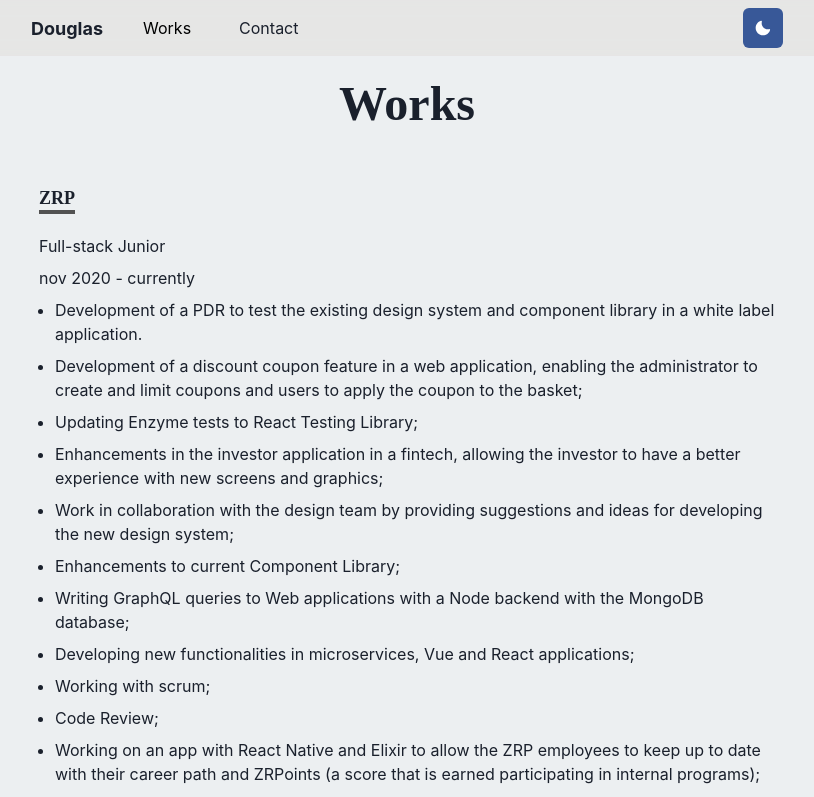
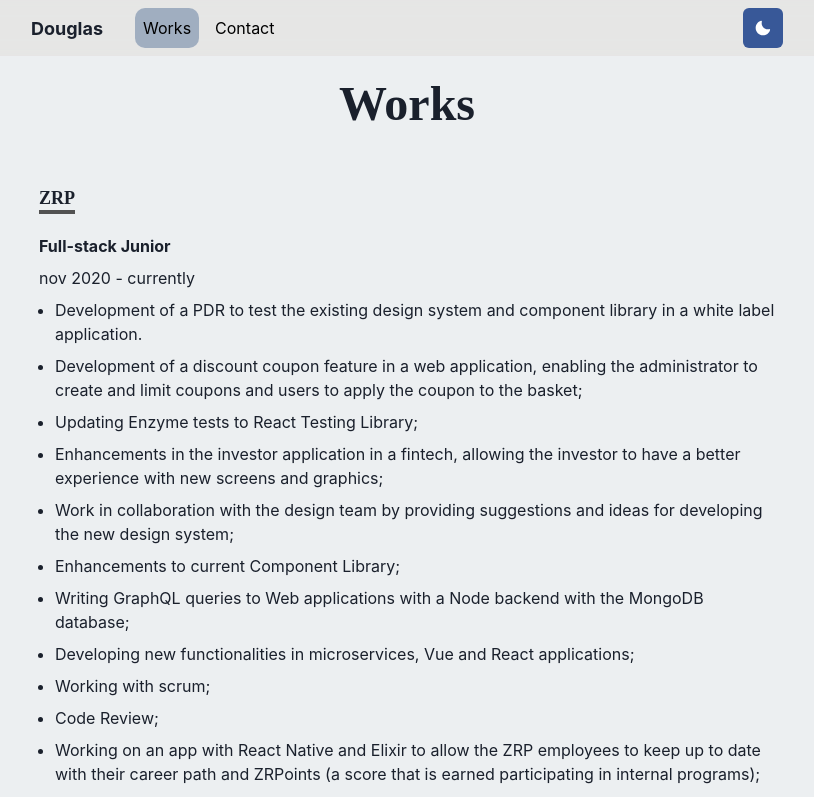
Before and after one commit to dougluz/douglasluz.com, a Next.js app: page /works in a window 1280 px wide. Shown: the top 797 px of the page, without its empty margins (233-1047 px from the left). Built offline with nearby package versions, Linux system fonts and the light colour scheme.

Commit message:
feat: fixed navbar menu items

```diff
--- a/components/linkItem.js
+++ b/components/linkItem.js
@@ -3,8 +3,8 @@ import NextLink from "next/link"
 
 export const LinkItem = ({ href, path, _target, children, ...props }) => {
   const active = path === href
-  const inactiveColor = useColorModeValue("gray200", "whiteAlpha.900")
-  const activeBackgroundColor = useColorModeValue("facebook", "purple")
+  const inactiveColor = useColorModeValue("black", "whiteAlpha.900")
+  const activeBackgroundColor = useColorModeValue("gray.400", "purple")
   const activeColor = useColorModeValue("#000", "#fff")
   return (
     <NextLink href={href} passHref>
--- a/components/nav.js
+++ b/components/nav.js
@@ -42,13 +42,13 @@ export const Nav = (props) => {
               aria-label="Options"
             />
             <MenuList>
-              <NextLink href="/" passHref>
+              <NextLink href="/">
                 <MenuItem as={Link}>Home</MenuItem>
               </NextLink>
-              <NextLink href="/works" passHref>
+              <NextLink href="/works">
                 <MenuItem as={Link}>Works</MenuItem>
               </NextLink>
-              <NextLink href="/contact" passHref>
+              <NextLink href="/contact">
                 <MenuItem as={Link}>Contact</MenuItem>
               </NextLink>
             </MenuList>
@@ -74,7 +74,7 @@ export const Nav = (props) => {
           alignItems="center"
           flexGrow={1}
           mt={{ base: 4, md: 0 }}
-          spacing={8}
+          spacing={2}
         >
           <LinkItem path={path} href="/works" passHref>
             Works
--- a/components/work.js
+++ b/components/work.js
@@ -13,7 +13,7 @@ export const Work = ({ company, position, date, technologies, activities }) => (
     <Heading as="h4" fontSize={18} variant="section-title">
       {company}
     </Heading>
-    <Text size="md" pb={2} pt={2}>
+    <Text size="md" fontWeight="bold" pb={2} pt={2}>
       {position}
     </Text>
     <Text size="md" pb={2}>
```
Also changed, not shown: 1 other file (tests, documents, lock files or other folders).
